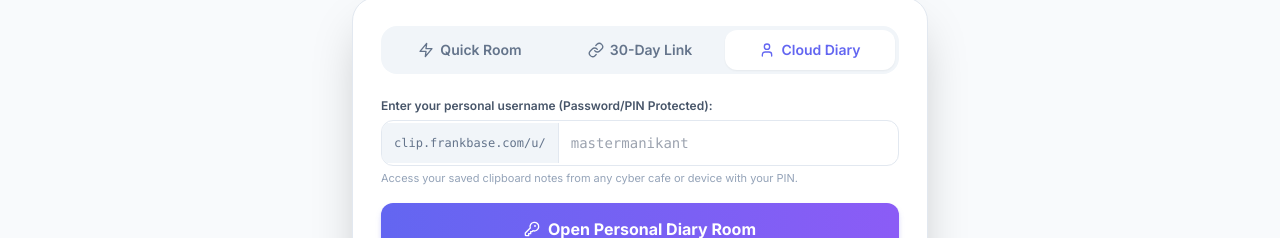
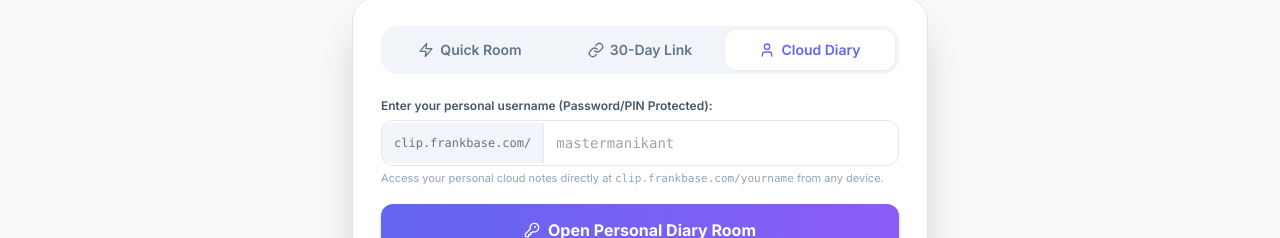
Before and after one commit to Mastermanikant/clip100, a React (Vite) app in the folder client/: page / in a window 1280 px wide. Both pictures are taken after a click on the button "Cloud Diary". Shown: the part 483-721 px from the top of the page. Built offline with nearby package versions, Linux system fonts and the light colour scheme; no server answers.

Commit message:
feat: reverse vanity routing so direct /:username opens Cloud Diary and /link/:slug opens 30-day link

```diff
--- a/client/src/pages/Landing.jsx
+++ b/client/src/pages/Landing.jsx
@@ -76,7 +76,7 @@
             toast.error('Username must be at least 3 characters');
             return;
         }
-        navigate(`/u/${cleaned}`);
+        navigate(`/${cleaned}`);
     };
 
     const toggleFaq = (index) => {
@@ -282,7 +282,7 @@
                                     </label>
                                     <div className="flex items-center rounded-xl border border-slate-200 dark:border-slate-700 bg-white dark:bg-slate-900 overflow-hidden focus-within:border-primary transition">
                                         <span className="px-3 py-3 bg-slate-100 dark:bg-slate-800/80 text-xs font-mono text-slate-500 border-r border-slate-200 dark:border-slate-700 select-none">
-                                            clip.frankbase.com/u/
+                                            clip.frankbase.com/
                                         </span>
                                         <input
                                             type="text"
@@ -295,7 +295,7 @@
                                         />
                                     </div>
                                     <p className="text-[11px] text-slate-400 mt-1">
-                                        Access your saved clipboard notes from any cyber cafe or device with your PIN.
+                                        Access your personal cloud notes directly at <code>clip.frankbase.com/{diaryUser || 'yourname'}</code> from any device.
                                     </p>
                                 </div>
 
--- a/client/src/pages/SmartRouter.jsx
+++ b/client/src/pages/SmartRouter.jsx
@@ -11,7 +11,8 @@
         return <Navigate to="/" replace />;
     }
 
-    return <Room roomType="custom_link" />;
+    // Top-level direct path (e.g. /mastermanikant) is the Personal Cloud Diary / Permanent Room
+    return <Room roomType="diary" />;
 };
 
 export default SmartRouter;
```
